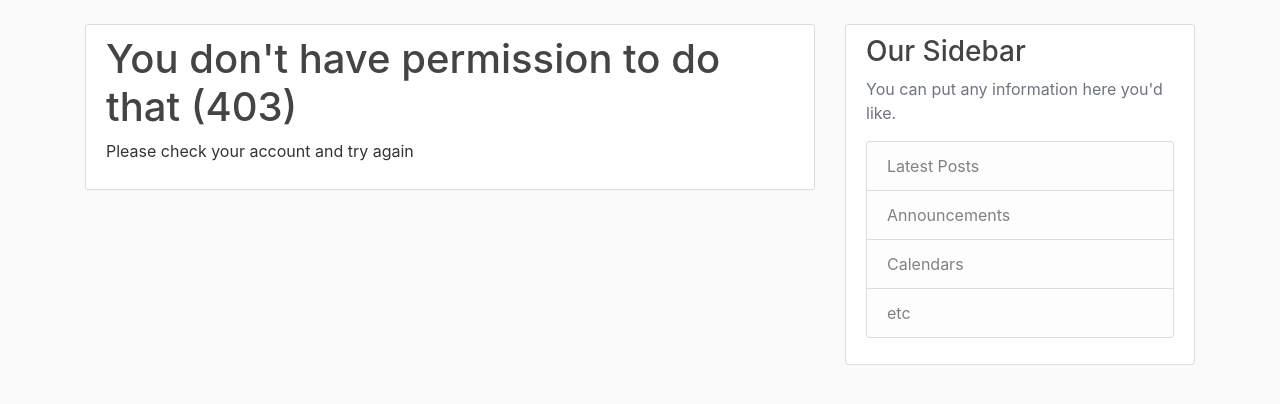
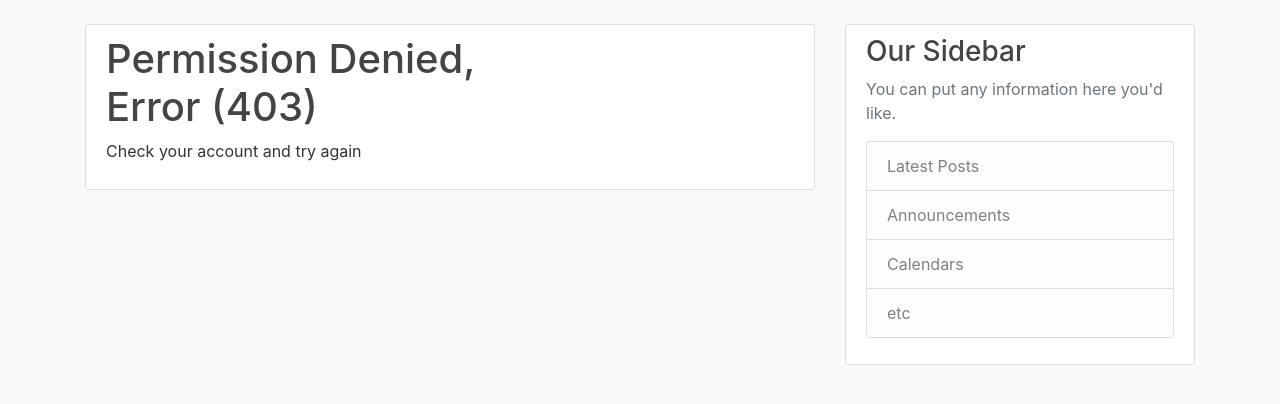
Before and after one commit to muokicaleb/flaskblog, a Flask app: template flaskblog/templates/errors/403.html in a window 1280 px wide. Shown: the part 56-460 px from the top of the page. Run offline with Flask 2, Linux system fonts and the light colour scheme; the template is opened without the code that fills it, so the values that code supplies are empty; some libraries are stand-ins or nearby versions.

Commit message:
modified 403  error page

```diff
--- a/flaskblog/templates/errors/403.html
+++ b/flaskblog/templates/errors/403.html
@@ -1,7 +1,7 @@
 {% extends "layout.html" %}
 {% block content %}
     <div class="content-section">
-        <h1>You don't have permission to do that (403)</h1>
-        <p>Please check your account and try again</p>
+        <h1>Permission Denied,<br/> Error (403)</h1>
+        <p>Check your account and try again</p>
     </div>
 {% endblock content %}
```
